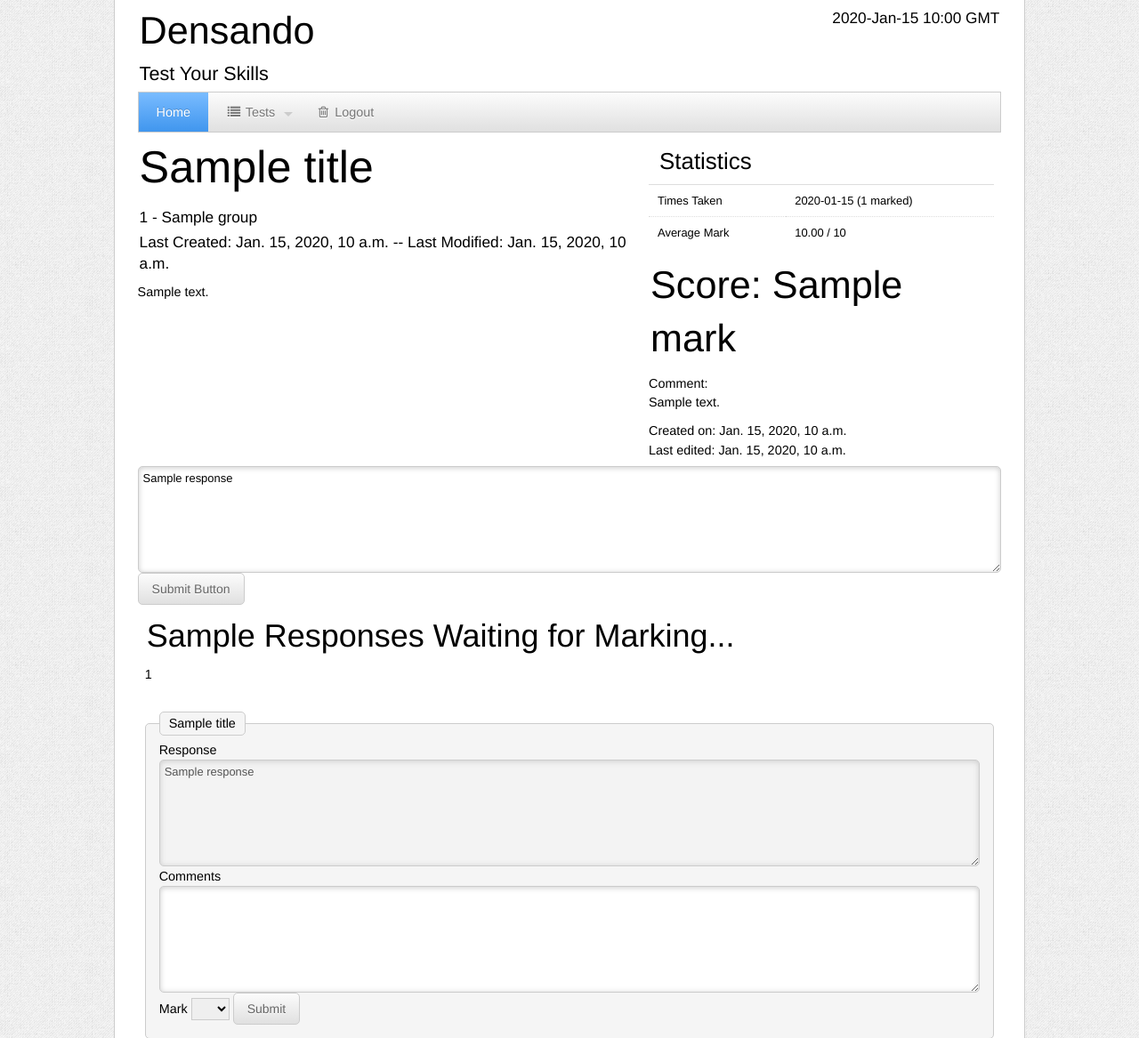
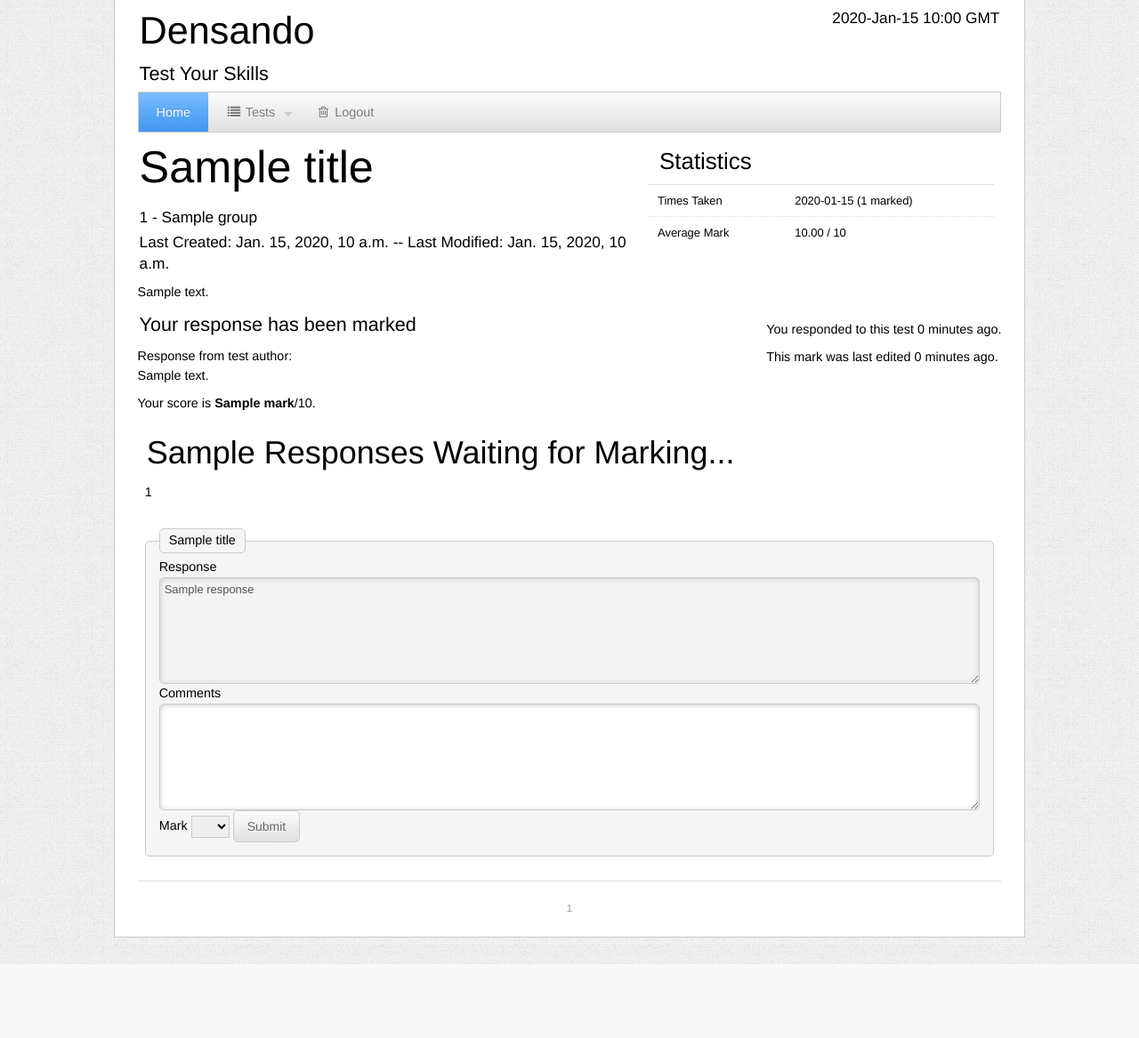
Before and after one commit to pierce403/densando, a Django app: template templates/test_detail.html in a window 1280 px wide. Shown: the part 16-1183 px from the top of the page at 89% size. After the commit the page ends 1100 px from the top, so only its background shows below. Run offline with Django 3.2, Linux system fonts and the light colour scheme; tables that the repository leaves empty hold one stand-in row (values such as "Sample post"); the template is opened without the code that fills it: values that come from a table or form of the project are taken from there, most other values are stand-ins (such as "Sample title", 1, 10 or a date in 2020); some libraries are stand-ins or nearby versions.

```diff
--- a/templates/mark.html
+++ b/templates/mark.html
@@ -1,11 +1,9 @@
 <section id="{{ mark_id }}">
-
-<h2>Score: {{ mark }}</h2>
-<p>Comment:<br/>{{ comment }}</p>
-
-<aside>
-    <span>Created on: </span><span>{{ mark_created }}</span><br/>
-    <span>Last edited: </span><span>{{ mark_modified }}</span>
-</aside>
-
+    <aside style="float:right;">
+        <p>You responded to this test {{ mark_created|timesince:date }} ago.</p>
+        <p>This mark was last edited {{ mark_modified|timesince:date }} ago.</p>
+    </aside>
+    <h5>Your response has been marked</h5>
+    <p>Response from test author:<br/>{{ comment }}</p>
+    <p>Your score is <strong>{{ mark }}</strong>/10.
 </section>
--- a/templates/test.html
+++ b/templates/test.html
@@ -1,5 +1,4 @@
 <a href="/t/{{test.id}}">
-	<p style="float:right;">{{ test.created|timesince:date }}{% if test.modified %}<a title="edited:{{ test.modified|timesince:date }} ago">*</a>{% endif %} old in {{ test.group }}<p>
+	<p style="float:right;">{{ test.created|timesince:date }}{% if test.modified %}*{% endif %} old in {{ test.group }}<p>
 	<h5>{{ test.title }}</h5>
-	<p></p>
 </a>
--- a/templates/test_detail.html
+++ b/templates/test_detail.html
@@ -5,12 +5,6 @@
 
 <section class="col_5" style="float:right;">
 {% include "test_stats.html" %}
-{% if is_test_marker and to_be_marked|length > 0 %}
-    <p>You have {{ to_be_marked|length }} answer{{ to_be_marked|length|pluralize }} waiting to be marked for this test.</p>
-{% endif %}
-{% if mark_id %}
-		{% include "mark.html" %}
-{% endif %}
 </section>
 
 
@@ -34,6 +28,9 @@
             {% else %}
                 {% if is_test_marker %}
                 you are the creator of this test</p>
+                {% if to_be_marked|length > 0 %}
+                    <p>You have {{ to_be_marked|length }} answer{{ to_be_marked|length|pluralize }} waiting to be marked for this test.</p>
+                {% endif %}
                 {% else %}
                     {% if mark %}
                         you have already taken this test</p>
@@ -44,9 +41,14 @@
             {% endif %}
         </div>
         {% endif %}
-
-        <textarea id="response" name="response" {% if current_user == author_id or locked %}disabled{% endif %} >{% if response %}{{ response }}{% endif %}</textarea><br/>
-		<button type="submit" {% if current_user == author_id or locked %}disabled{% endif %}>Submit Button</button>
+        {% if mark %}
+            {% include "mark.html" %}
+        {% else %}
+        {% if current_user != author_id %}
+            <textarea id="response" name="response" {% if locked %}disabled{% endif %} >{% if response %}{{ response }}{% endif %}</textarea><br/>
+            <button type="submit" {% if current_user == author_id or locked %}disabled{% endif %}>Submit Button</button>
+        {% endif %}
+        {% endif %}
 	</form>
 </section>
 
```
Also changed, not shown: densando.py (+8 -6 lines), templates/create.html (+5 -6 lines), templates/tests.html (+3 -5 lines).
